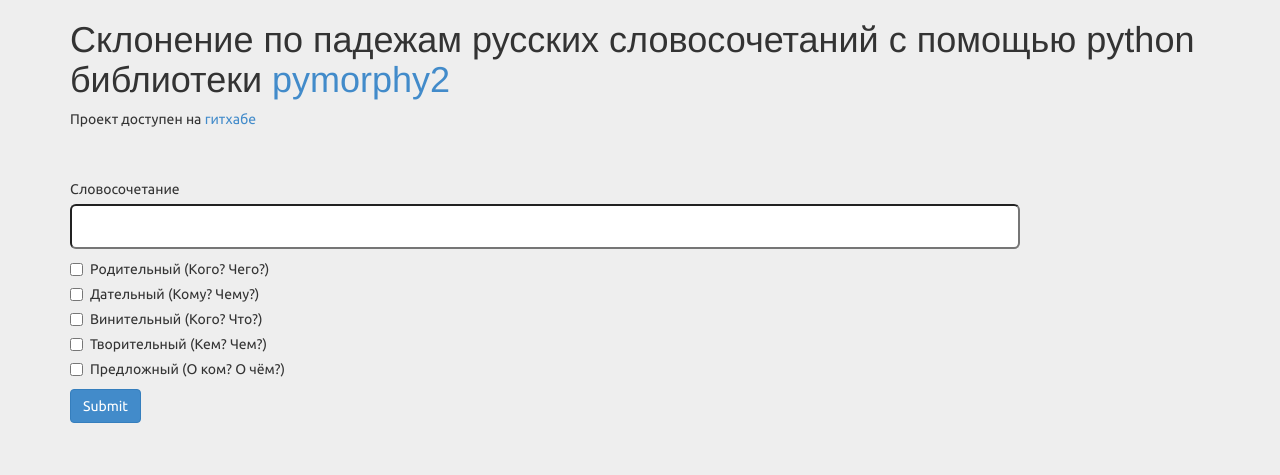
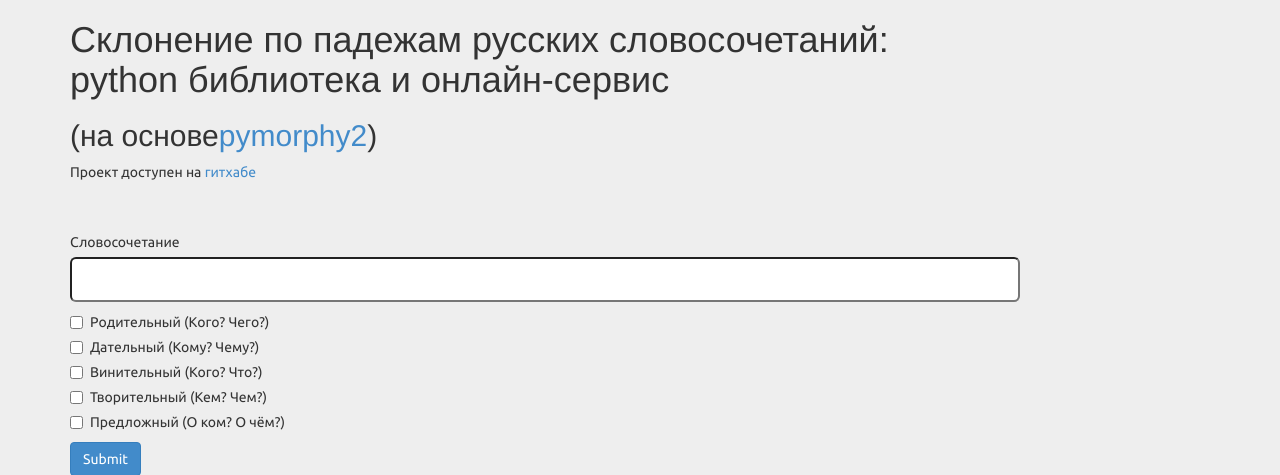
Before and after one commit to summerisgone/pyphrasy, a Flask app: page / in a window 1280 px wide. Shown: the top 475 px of the page. Run offline with Flask 2, Linux system fonts and the light colour scheme; some libraries are stand-ins or nearby versions.

Commit message:
Updated frontpage

```diff
--- a/templates/index.html
+++ b/templates/index.html
@@ -3,12 +3,13 @@
 <head>
     <meta charset="utf-8">
     <meta http-equiv="X-UA-Compatible" content="IE=edge,chrome=1">
-    <title>Склонение по падежам русских словосочетаний с помощью Python, pymorphy2</title>
+    <title>Склонение по падежам русских словосочетаний библиотека и онлайн-сервис</title>
     <link rel="stylesheet" href="/static/css/bootstrap.min.css">
     <link rel="stylesheet" href="/static/css/main.css">
 </head>
 <body class="container">
-<h1>Склонение по падежам русских словосочетаний с помощью python библиотеки <a href="https://pymorphy2.readthedocs.org/">pymorphy2</a></h1>
+<h1>Склонение по падежам русских словосочетаний:<br> python библиотека и онлайн-сервис</h1>
+<h2>(на основе<a href="https://pymorphy2.readthedocs.org/">pymorphy2</a>)</h2>
 <p>Проект доступен на <a href="https://github.com/summerisgone/pyphrasy">гитхабе</a></p>
 <form action="/inflect" method="POST">
     <div class="control-group">
```
